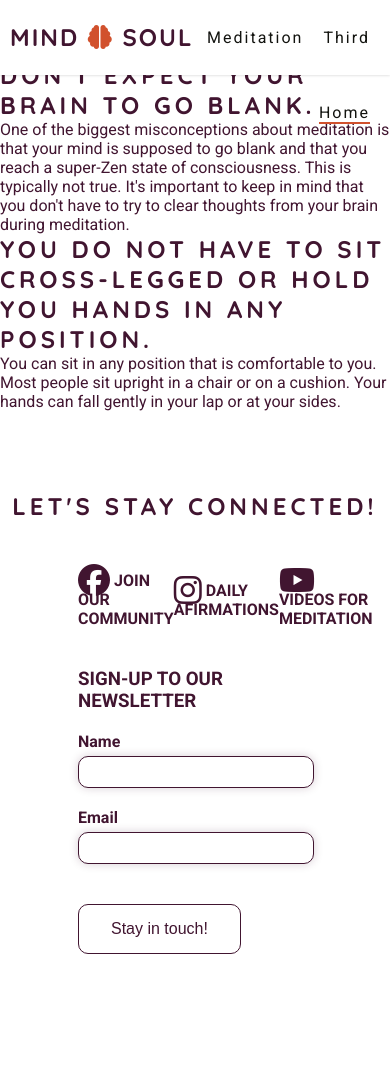
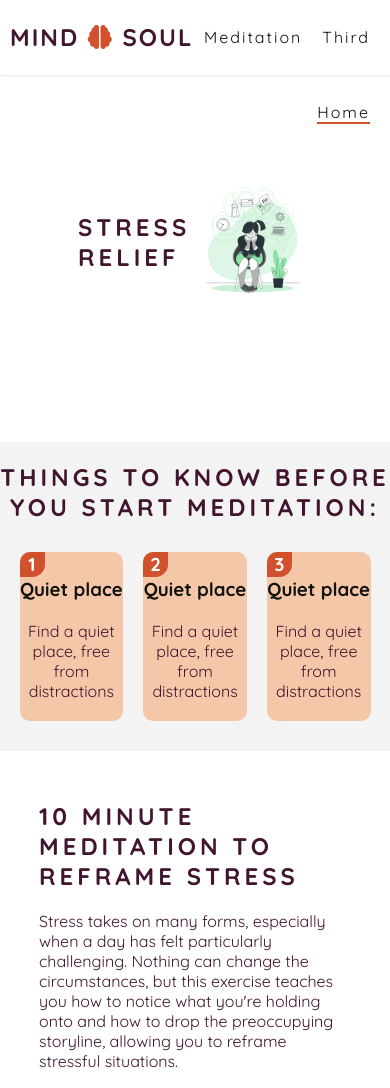
Before and after one commit to adrian-cucuet/Project1-MindSoul, a plain HTML site: page stress-meditation.html in a window 390 px wide. Shown: the top 1088 px of the page. Before the commit the page ends 984 px from the top, so only its background shows below. Drawn offline with Linux system fonts and the light colour scheme; grey boxes are pictures that could not be loaded.

Commit message:
Add style and structure to Stress Meditation page

```diff
--- a/assets/css/stylesheet.css
+++ b/assets/css/stylesheet.css
@@ -1,4 +1,3 @@
-@import url('https://fonts.googleapis.com/css2?family=Roboto:wght@300;400;700&display=swap');
 @import url('https://fonts.googleapis.com/css2?family=Quicksand:wght@300;400;500;600;700&display=swap');
 
 * {
@@ -13,7 +12,7 @@ html {
 }
 
 body {
-    font-family: Roboto, sans-serif;
+    font-family: Quicksand, sans-serif;
 }
 
 p {
@@ -269,6 +268,7 @@ h1, h2 {
 
 footer {
     width: 100%;
+    padding-bottom: 4rem;
 }
 
 #footer-title {
@@ -356,46 +356,113 @@ footer {
     background-size: contain;
 }
 
-/* Stress Meditation Page */
+/* Stress Page */
 
-#stress-before-section {
+/* Hero Stress */
+
+#hero-stress-page {
+    height: 400px;
+    position: relative;
+    padding-top: 5vh;
     width: 60%;
+    display: flex;
+    justify-content: center;
+    align-items: center;
     margin: 0 auto;
 }
 
-#stress-before-title {
-    margin: 0 auto;
-    text-align: center;
-    padding: 40px 0;
+#hero-stress-left {
+    width: 50%;
+    vertical-align: middle;
 }
 
-#stress-before-start {
-    text-align: left;
-    line-height: 25px;
-    padding: 40px 0;
+#hero-stress-right {
+    width: 50%;
 }
 
-#video-stress-meditation {
-    margin: 0 auto;
-    display: table;
+#hero-stress-right img {
+    height: 300px;
 }
 
-#steps-start-stress {
-    display: inline-flex;
-    align-content: center;
-    align-items: center;
-    justify-content: space-evenly;
+/* Get ready section */
+
+#get-ready {
     width: 100%;
+    text-align: center;
+    margin: 0 auto;
+    background-color: #f3f3f3;
 }
 
-#steps-card {
+#get-ready > h2 {
+    padding-top: 20px;
+}
+
+#stress-cards-get-ready {
+    width: 60%;
+    margin: 0 auto;
     display: flex;
-    flex-direction: column;
+    justify-content: space-between;
     align-items: center;
-    justify-content: space-between;
-    height: 50px;
-    color: #D1512D;
+    padding: 30px 0;
 }
+
+.stress-card-prepare {
+    max-width: 150px;
+    background-color: #F5C7A9;
+    border-radius: 10px;
+}
+
+.stress-card-number {
+    height: 25px;
+    width: 25px;
+    top: 0;
+    right: 0;
+    background-color: #D1512D;
+    border-bottom-right-radius: 50%;
+    border-top-left-radius: 10px;
+    color: #fff;
+}
+
+.stress-card-text {
+    color: #12130f;
+    text-align: center;
+}
+
+.stress-card-text p {
+    padding: 20px 0;
+}
+
+/* Stress Video Section */
+
+#stress-videos {
+    margin: 0 auto;
+    width: 80%;
+    padding: 30px 0;
+}
+
+.stress-video-card {
+    width: 100%;
+    display: flex;
+    justify-content: center;
+    align-items: center;
+    height: auto;
+    gap: 20px;
+    padding: 20px 0;
+    border-bottom: 2px solid #12130f;
+}
+
+.stress-video-left {
+    width: 50%;
+}
+
+.stress-video-left h2 {
+    padding-bottom: 20px;
+}
+
+.stress-video-right {
+    width: 50%;
+}
+
 
 /* Screen size less than 1007px */
 
@@ -593,11 +660,73 @@ footer {
         width: 60%;
     }
 
+
+    /* Stress Page */
+
+    /* Stress Hero */
+
+    #hero-stress-right img {
+        height: auto;
+    }
+
+    /* Get ready section */
+
+    #stress-cards-get-ready {
+        width: 90%;
+        margin: 0 auto;
+        display: flex;
+        justify-content: space-between;
+        align-items: center;
+        padding: 30px 0;
+        align-content: center;
+        gap: 20px;
+    }
+
+    .stress-card-prepare {
+        width: 100%;
+        background-color: #F5C7A9;
+        border-radius: 10px;
+    }
+
+    /*Videos section*/
+
+
+    .stress-video-card {
+        width: 100%;
+        display: flex;
+        justify-content: center;
+        align-items: center;
+        height: auto;
+        gap: 20px;
+        padding: 20px 0;
+        flex-direction: column;
+        align-content: center;
+    }
+
+    .stress-video-left {
+        width: 100%;
+    }
+
+    .stress-video-right {
+        width: 100%;
+        position: relative;
+        padding-bottom: 56.25%;
+    }
+
+    .stress-video-right iframe {
+        position: absolute;
+        top: 0;
+        left: 0;
+        width: 100%;
+        height: 100%;
+    }
+
+
 }
 
-/* Screen size less than 821px */
+/* Screen size less than 990px */
 
-@media only screen and (max-device-width: 821px) {
+@media only screen and (max-device-width: 990px) {
 
     /* Hero */
 
@@ -632,9 +761,30 @@ footer {
 
     /* Meditation cards */
 
+    .card-homepage {
+        padding: 20px 0;
+        height: auto;
+        display: inline-flex;
+        flex-direction: row;
+        align-items: center;
+    }
+    .card-homepage p {
+        line-height: 1.4em;
+        font-size: normal;
+    }
+
+    #cards-div a {
+        width: 80%;
+    }
     .card-homepage img {
+        width: 45%;
+        border-radius: none;
+        float: left;
+    }
+
+    /* .card-homepage img {
         width: 50%;
-    }
+    } */
 
     /* Benefits section */
 
@@ -647,7 +797,35 @@ footer {
         padding-right: 0.5rem;
     }
 
+    /* Stress Page */
+
+    /* Stress Hero */
+
+    #hero-stress-right img {
+        height: auto;
+    }
+
+    /* Get ready section */
+
+    #stress-cards-get-ready {
+        width: 90%;
+        margin: 0 auto;
+        display: flex;
+        justify-content: space-between;
+        align-items: center;
+        padding: 30px 0;
+        align-content: center;
+        gap: 20px;
+    }
+
+    .stress-card-prepare {
+        width: 100%;
+        background-color: #F5C7A9;
+        border-radius: 10px;
+    }
+
 }
+
 
 
 /* Screen size under 760px */
--- a/stress-meditation.html
+++ b/stress-meditation.html
@@ -19,26 +19,84 @@
       </ul>
     </nav>
   </header>
-  <section id="stress-things-to-know">
+  <section id="hero-stress-page">
+      <div id="hero-stress-left">
+        <h1>Stress Relief</h1>
+      </div>
+      <div id="hero-stress-right">
+        <img src="assets/images/Stress-bro.svg" alt="">
+      </div>
+  </section>
+  <section id="get-ready">
       <h2>Things to know before you start meditation:</h2>
-      <ol>
-        <li>
-          <h2>Don't expect your brain to go blank.</h2>
-          <p>One of the biggest misconceptions about meditation is that your mind is supposed to go blank and that you reach a super-Zen state of consciousness. This is typically not true. It's important to keep in mind that you don't have to try to clear thoughts from your brain during meditation.</p>
-        </li>
-        <li>
-          <h2>You do not have to sit cross-legged or hold you hands in any position.</h2>
-          <p>You can sit in any position that is comfortable to you. Most people sit upright in a chair or on a cushion. Your hands can fall gently in your lap or at your sides.</p>
-        </li>
-      </ol>
+      <div id="stress-cards-get-ready">
+        <div class="stress-card-prepare">
+          <div class="stress-card-number">
+            <h3>1</h3>
+          </div>
+          <div class="stress-card-text">
+            <h3>Quiet place</h3>
+            <p>Find a quiet place, free from distractions</p>
+          </div>
+        </div>
+        <div class="stress-card-prepare">
+          <div class="stress-card-number">
+            <h3>2</h3>
+          </div>
+          <div class="stress-card-text">
+            <h3>Quiet place</h3>
+            <p>Find a quiet place, free from distractions</p>
+          </div>
+        </div>
+        <div class="stress-card-prepare">
+          <div class="stress-card-number">
+            <h3>3</h3>
+          </div>
+          <div class="stress-card-text">
+            <h3>Quiet place</h3>
+            <p>Find a quiet place, free from distractions</p>
+          </div>
+        </div>
+      </div>
   </section>
+
+  <section id="stress-videos">
+    <div class="stress-video-card">
+      <div class="stress-video-left">
+        <h2>10 Minute Meditation to Reframe Stress</h2>
+        <p>Stress takes on many forms, especially when a day has felt particularly challenging. Nothing can change the circumstances, but this exercise teaches you how to notice what you're holding onto and how to drop the preoccupying storyline, allowing you to reframe stressful situations.</p>
+      </div>
+      <div class="stress-video-right">
+        <iframe width="560" height="315" src="https://www.youtube.com/embed/sG7DBA-mgFY" title="YouTube video player" frameborder="0" allow="accelerometer; autoplay; clipboard-write; encrypted-media; gyroscope; picture-in-picture" allowfullscreen></iframe>
+      </div>
+    </div>
+    <div class="stress-video-card">
+      <div class="stress-video-left">
+        <h2>10 Minute Meditation for Deep Relaxation</h2>
+        <p> Let your self tune into your body with this 10 minute guided meditation, leading you into a deep relaxations. Listen before you sleep, or anytime you need some relaxation. Your mind will become still and calm, you body will begin to let go of any stress and tension, leaving you fully relaxed.</p>
+      </div>
+      <div class="stress-video-right">
+        <iframe width="560" height="315" src="https://www.youtube.com/embed/tuiQxBB67wI" title="YouTube video player" frameborder="0" allow="accelerometer; autoplay; clipboard-write; encrypted-media; gyroscope; picture-in-picture" allowfullscreen></iframe>
+      </div>
+    </div>
+    <div class="stress-video-card">
+      <div class="stress-video-left">
+        <h2>20 Minute Meditation for Reducing Anxiety and Stress</h2>
+        <p>This is a guided meditation to take you on a journey of relaxation. You will clear the clutter of your mind to calm you. It will reduce your stress level, as well as improve your overall health and well being when practiced regularly.</p>
+      </div>
+      <div class="stress-video-right">
+        <iframe width="560" height="315" src="https://www.youtube.com/embed/MIr3RsUWrdo" title="YouTube video player" frameborder="0" allow="accelerometer; autoplay; clipboard-write; encrypted-media; gyroscope; picture-in-picture" allowfullscreen></iframe>
+      </div>
+    </div>
+  </section>
+
   <footer>
     <h2 id="footer-title">Let's stay connected!</h2>
     <div id="footer-content">
       <div id="footer-left-social">
-        <a href="https://facebook.com" target="_blank"><i class="fa-brands fa-facebook fa-2xl"></i> Join our community</a>
-        <a href="https://instagram.com" target="_blank"><i class="fa-brands fa-instagram fa-2xl"></i> Daily afirmations</a>
-        <a href="https://youtube.com" target="_blank"><i class="fa-brands fa-youtube fa-2xl"></i> Videos for meditation</a>
+        <a href="https://facebook.com" target="_blank"><i class="fa-brands fa-facebook fa-2xl"></i><span> Join our community</span></a>
+        <a href="https://instagram.com" target="_blank"><i class="fa-brands fa-instagram fa-2xl"></i><span> Daily afirmations</span></a>
+        <a href="https://youtube.com" target="_blank"><i class="fa-brands fa-youtube fa-2xl"></i><span> Videos for meditation</span></a>
       </div>
       <div id="footer-image-form"> </div>
       <div id="footer-form">
```
Also changed, not shown: index.html (+7 -1 lines).
